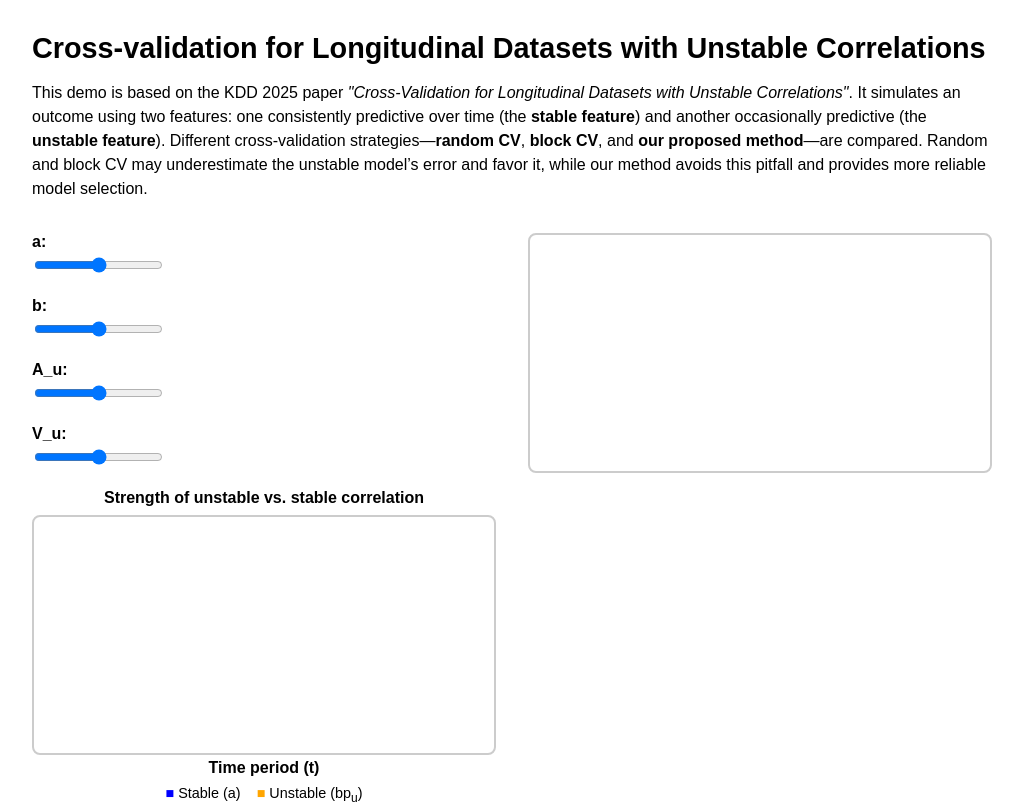
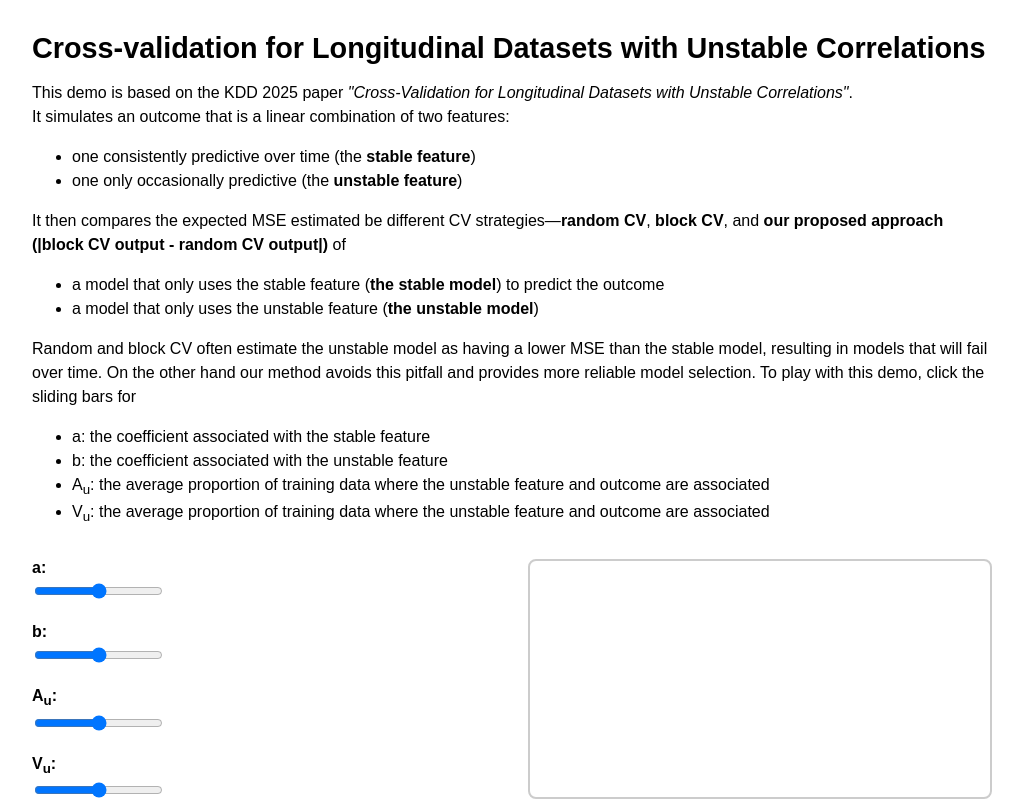
Before and after one commit to meerakulous/unstablecv, a plain HTML site: page index.html in a window 1280 px wide. Shown: the top 810 px of the page, without its empty margins (128-1151 px from the left). Drawn offline with nearby package versions, Linux system fonts and the light colour scheme.

Commit message:
Update index.html

```diff
--- a/index.html
+++ b/index.html
@@ -4,6 +4,10 @@
   <meta charset="UTF-8">
   <title>Cross-validation for Longitudinal Datasets</title>
   <script src="https://cdn.jsdelivr.net/npm/chart.js"></script>
+<script src="https://polyfill.io/v3/polyfill.min.js?features=es6"></script>
+<script id="MathJax-script" async
+        src="https://cdn.jsdelivr.net/npm/mathjax@3/es5/tex-mml-chtml.js">
+</script>
   <style>
     * {
       box-sizing: border-box;
@@ -81,7 +85,26 @@
   <div class="header">
     <div class="title">Cross-validation for Longitudinal Datasets with Unstable Correlations</div>
     <div class="description">
-      This demo is based on the KDD 2025 paper <em>"Cross-Validation for Longitudinal Datasets with Unstable Correlations"</em>. It simulates an outcome using two features: one consistently predictive over time (the <strong>stable feature</strong>) and another occasionally predictive (the <strong>unstable feature</strong>). Different cross-validation strategies—<strong>random CV</strong>, <strong>block CV</strong>, and <strong>our proposed method</strong>—are compared. Random and block CV may underestimate the unstable model’s error and favor it, while our method avoids this pitfall and provides more reliable model selection.
+      This demo is based on the KDD 2025 paper <em>"Cross-Validation for Longitudinal Datasets with Unstable Correlations"</em>. <br>
+
+It simulates an outcome that is a linear combination of two features:
+<ul>
+<li> one consistently predictive over time (the <strong>stable feature</strong>)
+<li> one only occasionally predictive (the <strong>unstable feature</strong>)
+</ul>
+It then compares the expected MSE estimated be different CV strategies—<strong>random CV</strong>, <strong>block CV</strong>, and <strong>our proposed approach (|block CV output - random CV output|)</strong> of
+<ul>
+<li> a model that only uses the stable feature (<b>the stable model</b>) to predict the outcome
+<li> a model that only uses the unstable feature (<b>the unstable model</b>)
+</ul>
+Random and block CV often estimate the unstable model as having a lower MSE than the stable model, resulting in models that will fail over time. On the other hand our method avoids this pitfall and provides more reliable model selection. To play with this demo, click the sliding bars for
+<ul>
+<li> a: the coefficient associated with the stable feature
+<li> b: the coefficient associated with the unstable feature
+<li> A<sub>u</sub>: the average proportion of training data where the unstable feature and outcome are associated
+<li> V<sub>u</sub>: the average proportion of training data where the unstable feature and outcome are associated
+</u>
+
     </div>
   </div>
 
@@ -96,11 +119,11 @@
         <input type="range" id="b" min="0.1" max="10" step="0.1" oninput="generatePlots()">
       </div>
       <div class="slider-group">
-        <div class="slider-label">A_u: <span id="val-Au" class="slider-value"></span></div>
+        <div class="slider-label">A<sub>u</sub>: <span id="val-Au" class="slider-value"></span></div>
         <input type="range" id="Au" min="0.01" max="1.00" step="0.01" oninput="generatePlots()">
       </div>
       <div class="slider-group">
-        <div class="slider-label">V_u: <span id="val-Vu" class="slider-value"></span></div>
+        <div class="slider-label">V<sub>u</sub>: <span id="val-Vu" class="slider-value"></span></div>
         <input type="range" id="Vu" min="0.0001" max="1" step="0.0001" oninput="generatePlots()">
       </div>
       <div class="plot-label">Strength of unstable vs. stable correlation</div>
@@ -110,7 +133,7 @@
       </div>
       <div style="display: flex; justify-content: center; gap: 1rem; font-size: 0.9rem; margin-top: 0.5rem;">
         <div><span style="color: blue; font-weight: bold;">■</span> Stable (a)</div>
-        <div><span style="color: orange; font-weight: bold;">■</span> Unstable (bp<sub>u</sub>)</div>
+        <div><span style="color: orange; font-weight: bold;">■</span> Unstable (bp<sub>u</sub><sup>(t)</sup>)</div>
       </div>
     </div>
 
@@ -167,7 +190,7 @@ ctxLeft.clearRect(0, 0, ctxLeft.canvas.width, ctxLeft.canvas.height);
   ctxLeft.font = '12px Arial';
   ctxLeft.fillText('0', 5, ctxLeft.canvas.height - 10);
   ctxLeft.fillText('t', ctxLeft.canvas.width - 10, ctxLeft.canvas.height - 15);
-  ctxLeft.fillText('bpₜ, a', 35, 10);
+  ctxLeft.fillText('Coefficient x Proportion Appearance', 35, 10);
     // Compute y scaling based on a and bp_t
   const minY = Math.min(a, ...pu.map(p => b * p));
   const maxY = Math.max(a, ...pu.map(p => b * p));
```
